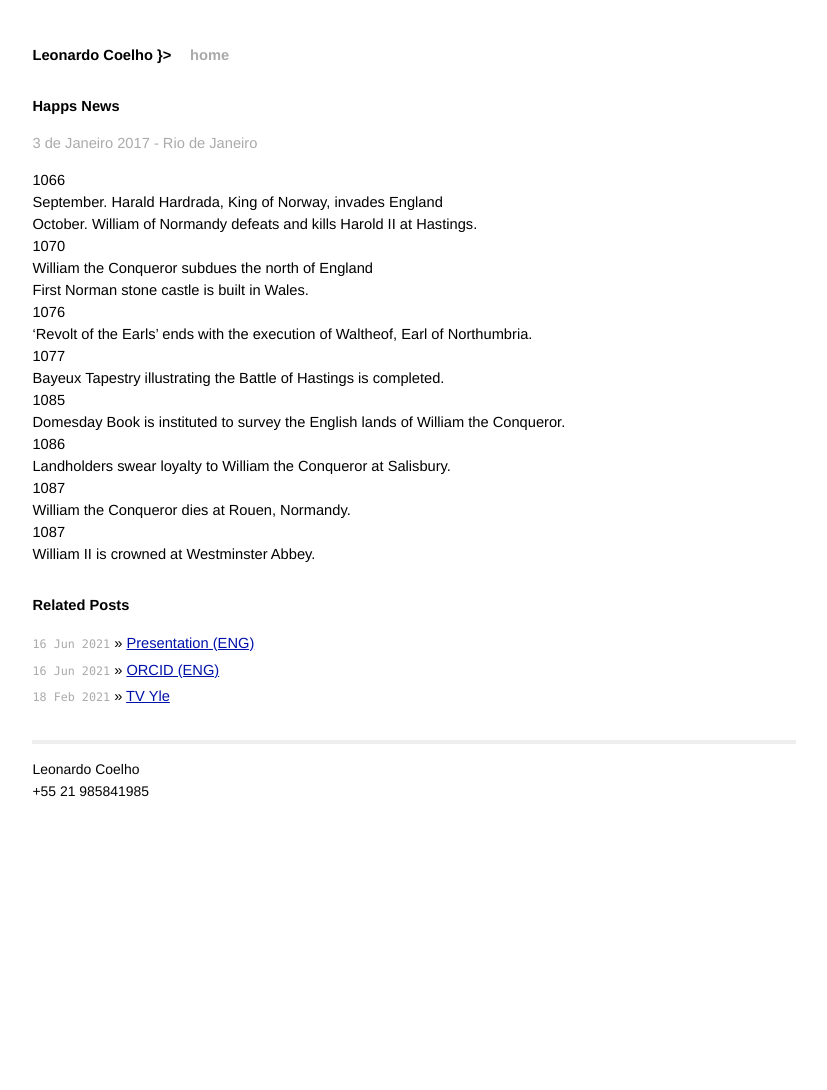
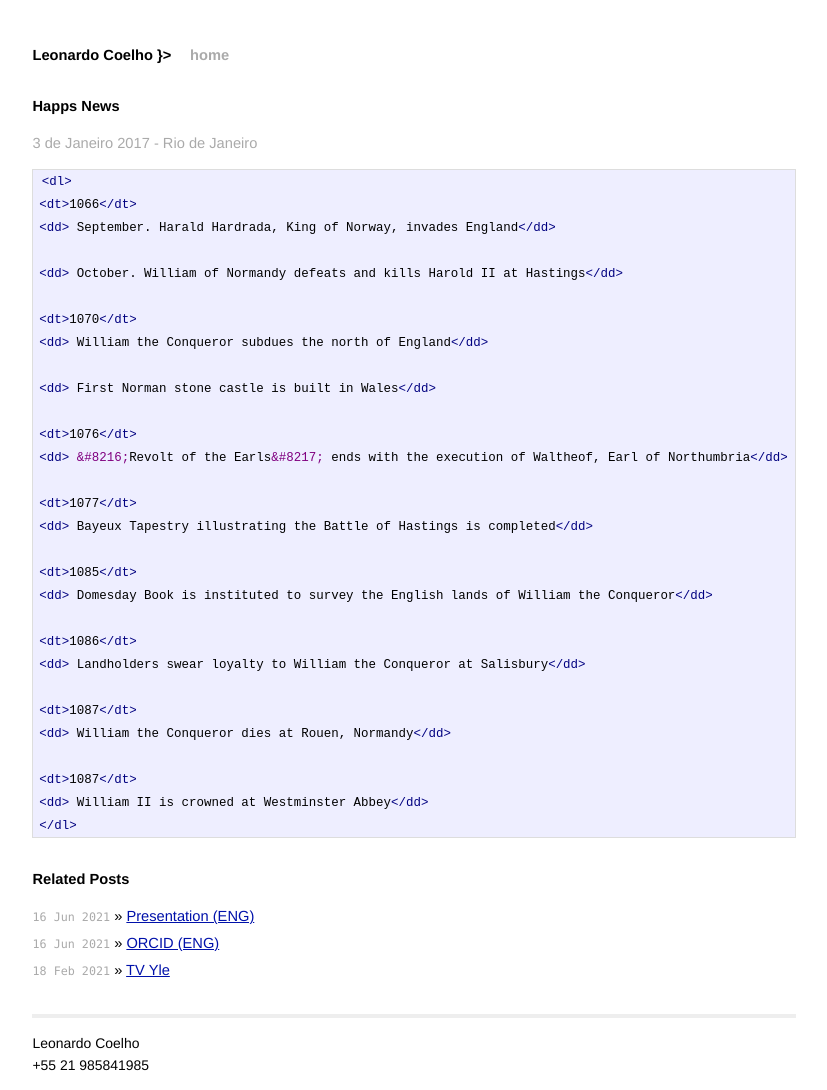
Before and after one commit to mojombo/mojombo.github.io, a Jekyll site: the page built from _posts/2017-01-03-HappsNews.md, in a window 1280 px wide. Shown: the whole page, without its empty margins (226-1053 px from the left). Built offline with Jekyll 4.4.1, drawn with Linux system fonts in a browser that asks for light colours; before the commit the page ends 944 px from its top, so only the background shows below that.

Commit message:
Update 2017-01-03-HappsNews.md

````diff
--- a/_posts/2017-01-03-HappsNews.md
+++ b/_posts/2017-01-03-HappsNews.md
@@ -9,28 +9,34 @@ modified: 2021-06-23T19:14:21-03:00
 
 <p class="meta">3 de Janeiro 2017 - Rio de Janeiro</p>
 
-1066
-: September. Harald Hardrada, King of Norway, invades England
-: October. William of Normandy defeats and kills Harold II at Hastings.
+```html
+<dl>
+<dt>1066</dt>
+<dd> September. Harald Hardrada, King of Norway, invades England</dd>
 
-1070
-: William the Conqueror subdues the north of England
-: First Norman stone castle is built in Wales.
+<dd> October. William of Normandy defeats and kills Harold II at Hastings</dd>
 
-1076
-: 'Revolt of the Earls' ends with the execution of Waltheof, Earl of Northumbria.
+<dt>1070</dt>
+<dd> William the Conqueror subdues the north of England</dd>
 
-1077
-: Bayeux Tapestry illustrating the Battle of Hastings is completed.
+<dd> First Norman stone castle is built in Wales</dd>
 
-1085
-: Domesday Book is instituted to survey the English lands of William the Conqueror.
+<dt>1076</dt>
+<dd> &#8216;Revolt of the Earls&#8217; ends with the execution of Waltheof, Earl of Northumbria</dd>
 
-1086
-: Landholders swear loyalty to William the Conqueror at Salisbury.
+<dt>1077</dt>
+<dd> Bayeux Tapestry illustrating the Battle of Hastings is completed</dd>
 
-1087
-: William the Conqueror dies at Rouen, Normandy.
+<dt>1085</dt>
+<dd> Domesday Book is instituted to survey the English lands of William the Conqueror</dd>
 
-1087
-: William II is crowned at Westminster Abbey.
+<dt>1086</dt>
+<dd> Landholders swear loyalty to William the Conqueror at Salisbury</dd>
+
+<dt>1087</dt>
+<dd> William the Conqueror dies at Rouen, Normandy</dd>
+
+<dt>1087</dt>
+<dd> William II is crowned at Westminster Abbey</dd>
+</dl>
+```
````
